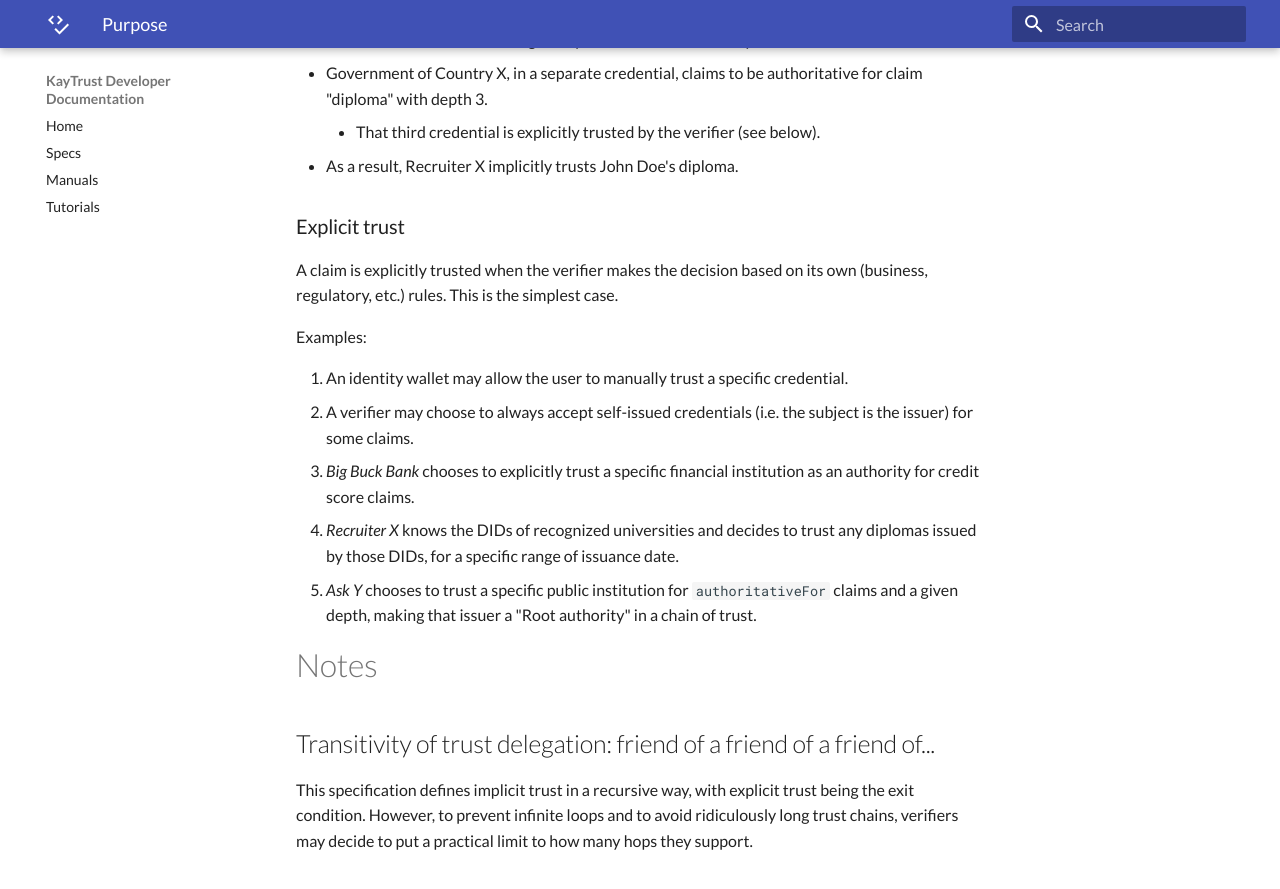
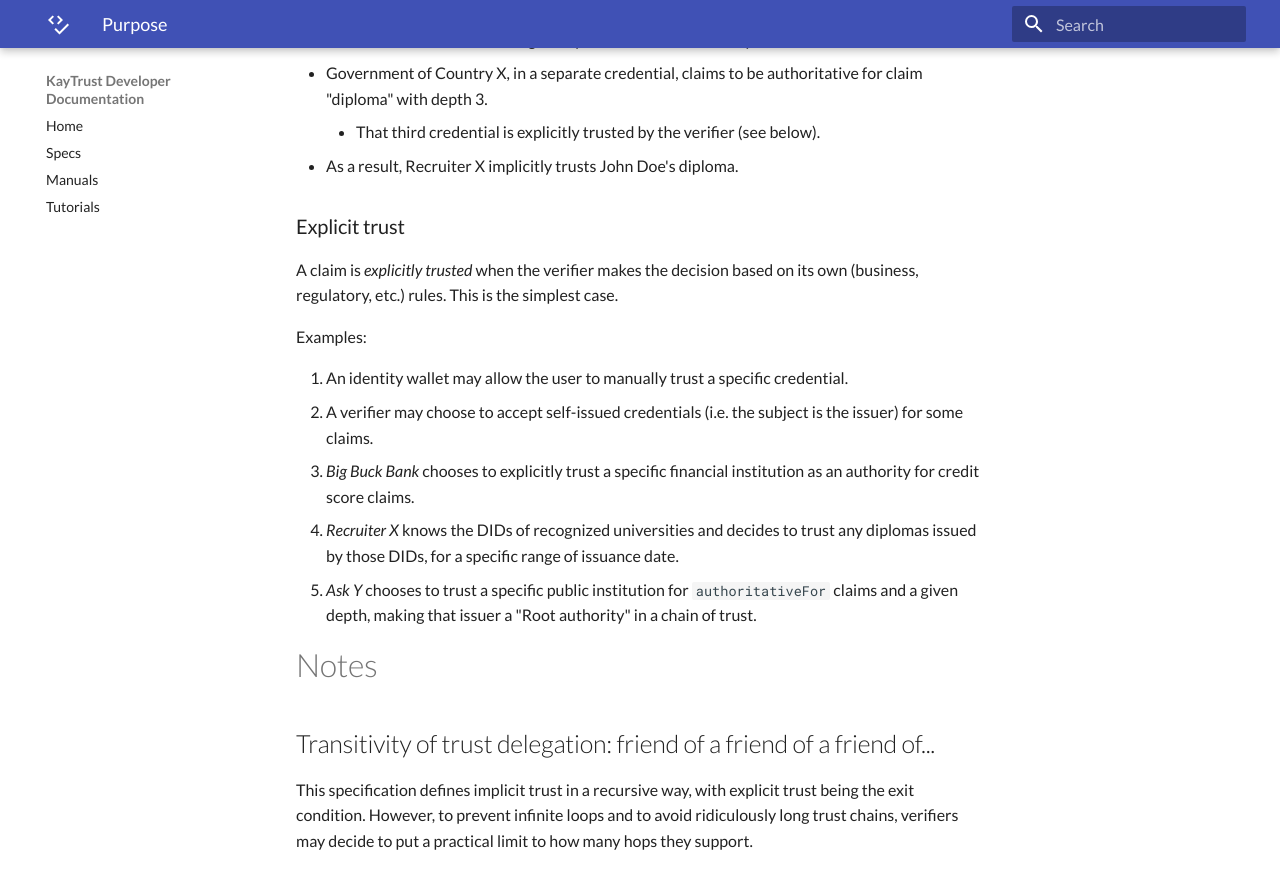
Before and after one commit to KayTrust/kaytrust.github.io, an MkDocs documentation site: the page built from docs/Specs/Trusted-Credentials.md, in a window 1280 px wide and 900 px high, scrolled down 2944 px. Shown: the top 889 px of the window. Built offline with MkDocs 1.6.1 and Material for MkDocs 9.7.7, drawn with Linux system fonts in a browser that asks for light colours.

Commit message:
Updated Trusted Credentials

```diff
--- a/docs/Specs/Trusted-Credentials.md
+++ b/docs/Specs/Trusted-Credentials.md
@@ -76,12 +76,12 @@ Example:
 
 ### Explicit trust
 
-A claim is explicitly trusted when the verifier makes the decision based on its own (business, regulatory, etc.) rules. This is the simplest case.
+A claim is _explicitly trusted_ when the verifier makes the decision based on its own (business, regulatory, etc.) rules. This is the simplest case.
 
 Examples:
 
 1. An identity wallet may allow the user to manually trust a specific credential.
-2. A verifier may choose to always accept self-issued credentials (i.e. the subject is the issuer) for some claims.
+2. A verifier may choose to accept self-issued credentials (i.e. the subject is the issuer) for some claims.
 3. _Big Buck Bank_ chooses to explicitly trust a specific financial institution as an authority for credit score claims.
 4. _Recruiter X_ knows the DIDs of recognized universities and decides to trust any diplomas issued by those DIDs, for a specific range of issuance date.
 5. _Ask Y_ chooses to trust a specific public institution for `authoritativeFor` claims and a given depth, making that issuer a "Root authority" in a chain of trust.
```
